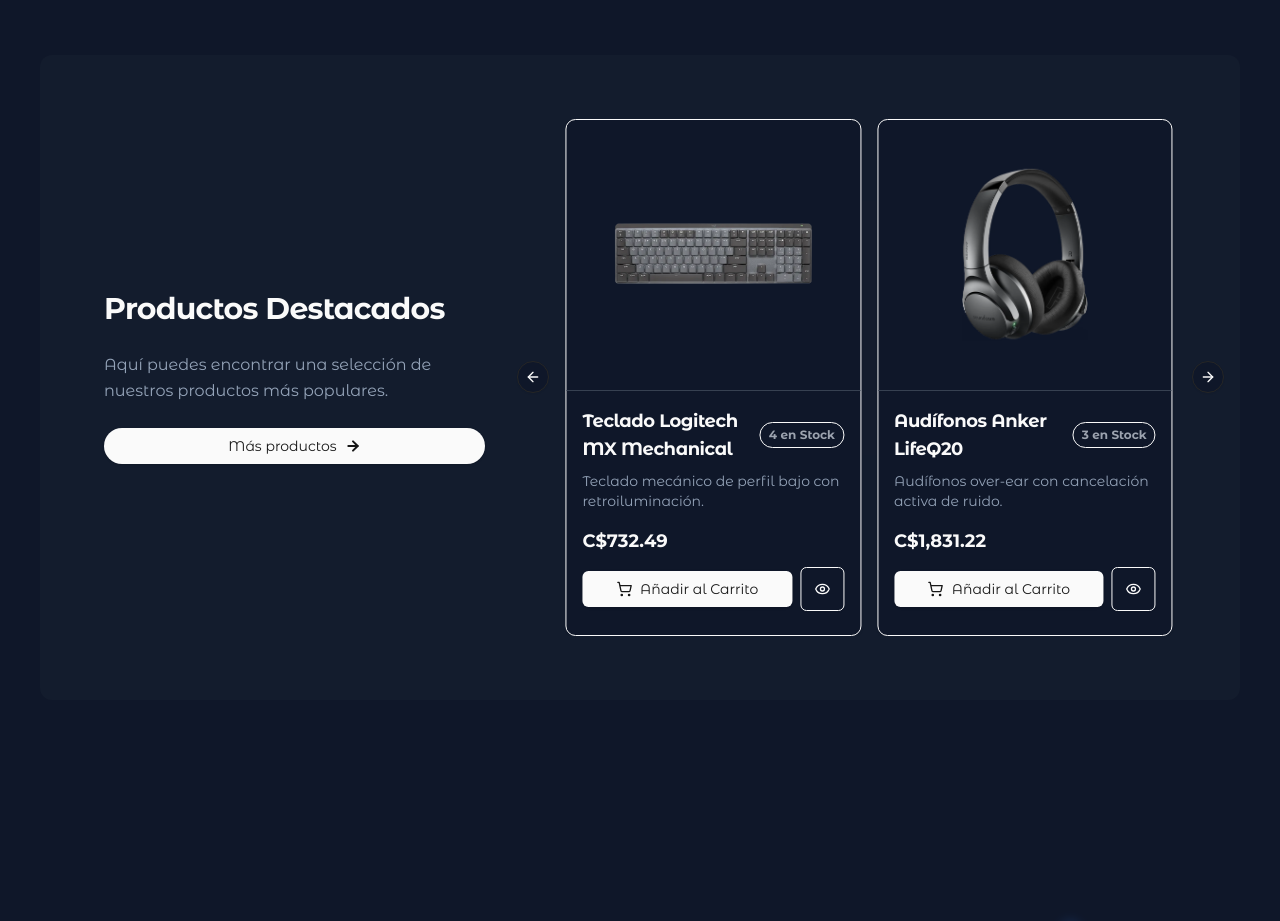
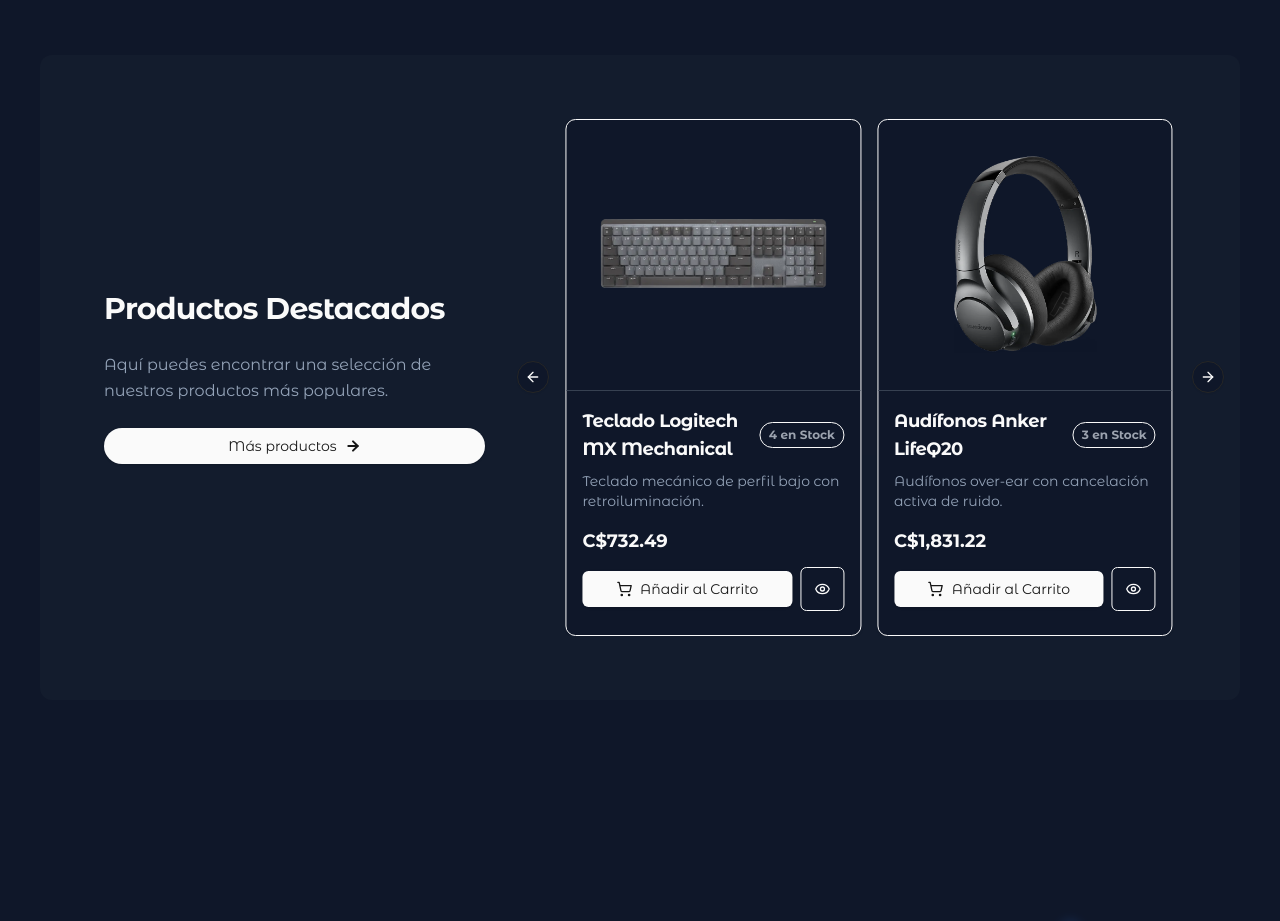
Before and after one commit to aaronportobanco/kovara-website, a Next.js app: page / in a window 1280 px wide. Shown: the part 2340-3261 px from the top of the page. Built offline with nearby package versions, Linux system fonts and the light colour scheme.

Commit message:
fix: update CardVertical component to maintain image aspect ratio by changing class and adding inline styles

```diff
--- a/src/app/products/components/CardVertical.jsx
+++ b/src/app/products/components/CardVertical.jsx
@@ -46,7 +46,8 @@ const CardVertical = ({ data }) => {
           alt={alt}
           width={250}
           height={200}
-          className="object-cover rounded-md"
+          className="object-contain rounded-md"
+          style={{ width: "auto", height: "100%" }} // Maintain aspect ratio
         />
       </div>
 
```
